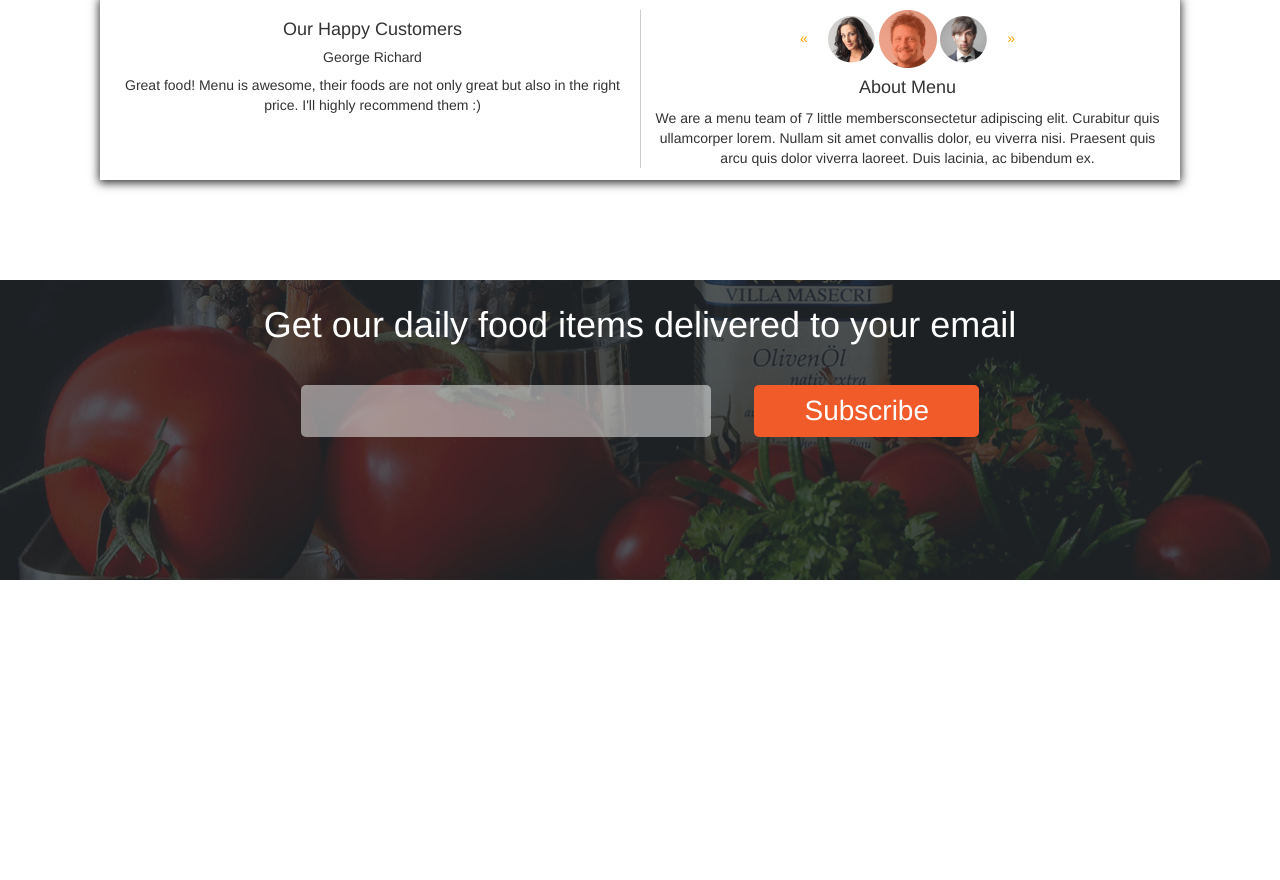
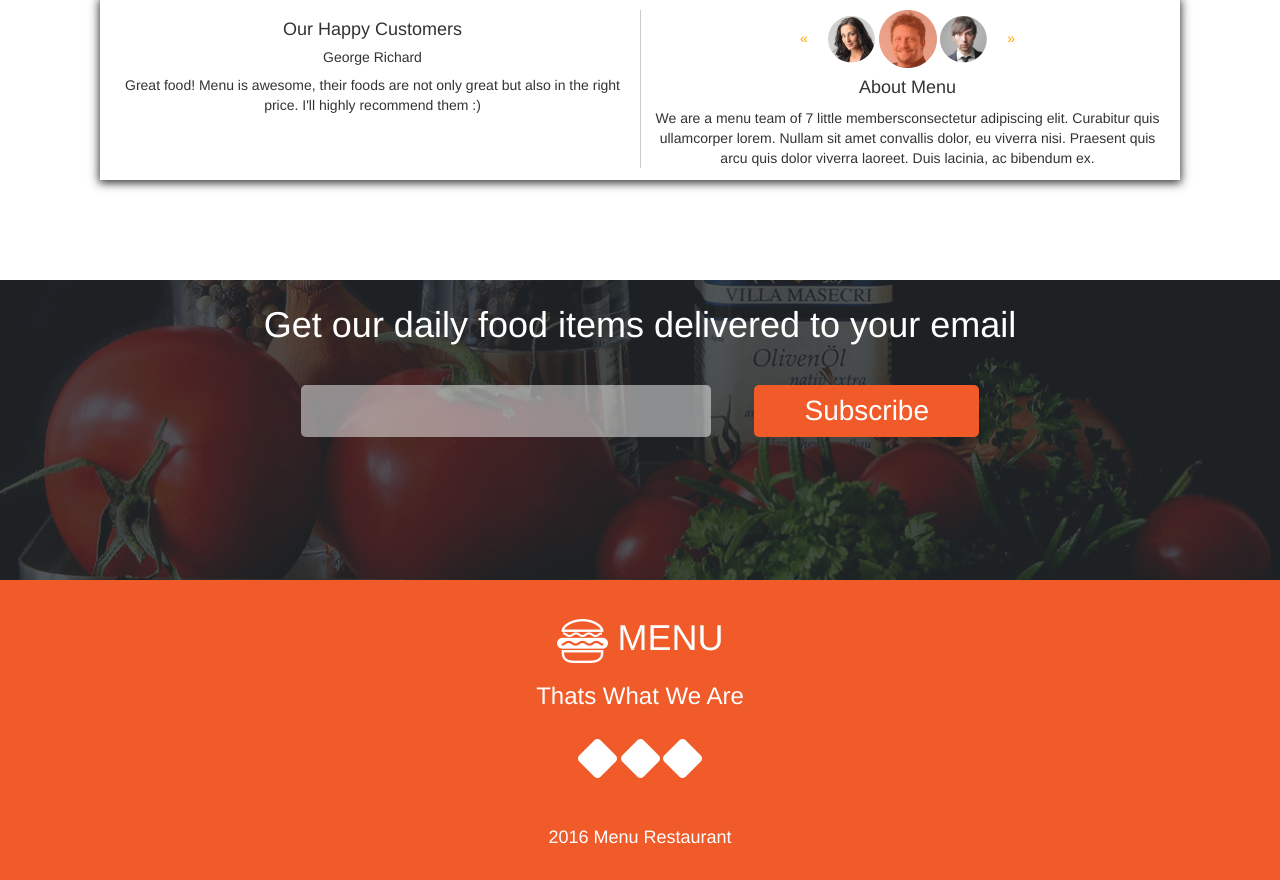
Before and after one commit to tshakam/Anitas-Website, a plain HTML site: page index.html in a window 1280 px wide. Shown: the part 1947-2827 px from the top of the page. Before the commit the page ends 2527 px from the top, so only its background shows below. Drawn offline with Linux system fonts and the light colour scheme; a script that the page names is missing.

Commit message:
added html files for footers

```diff
--- a/css/styles.css
+++ b/css/styles.css
@@ -278,7 +278,7 @@ padding:6px 50px;
 text-decoration:none;
 border-radius: 5px;
 }
-.social{
+.socialink{
 text-align: center;
 margin-top: 3%;
 color: #ffffff;
--- a/index.html
+++ b/index.html
@@ -143,5 +143,17 @@
       </form>
     </div>
   </div>
+  <!--footer-->
+  <div class="col-md-12 footer">
+    <div class="socialink">
+      <h1 style="color:#ffffff;"><img src="img/footerlogos/logo_white.png"  class="img-responsive" style="display:inline" alt="fastfood" width="" height=""> MENU</h1>
+      <h3>Thats What We Are</h3><br/>
+      <img src="img/footerlogos/facebook.png" class="img-responsive" style="display:inline" alt="logo" width="" height="">
+      <img src="img/footerlogos/twitter.png" class="img-responsive" style="display:inline" alt="logo" width="" height="">
+      <img src="img/footerlogos/pinterest.png" class="img-responsive" style="display:inline" alt="logo" width="" height="">
+      <br/><br/><br/>
+      <h4>2016 Menu Restaurant</4>
+    </div>
+</div>
 </body>
 </html>
```
